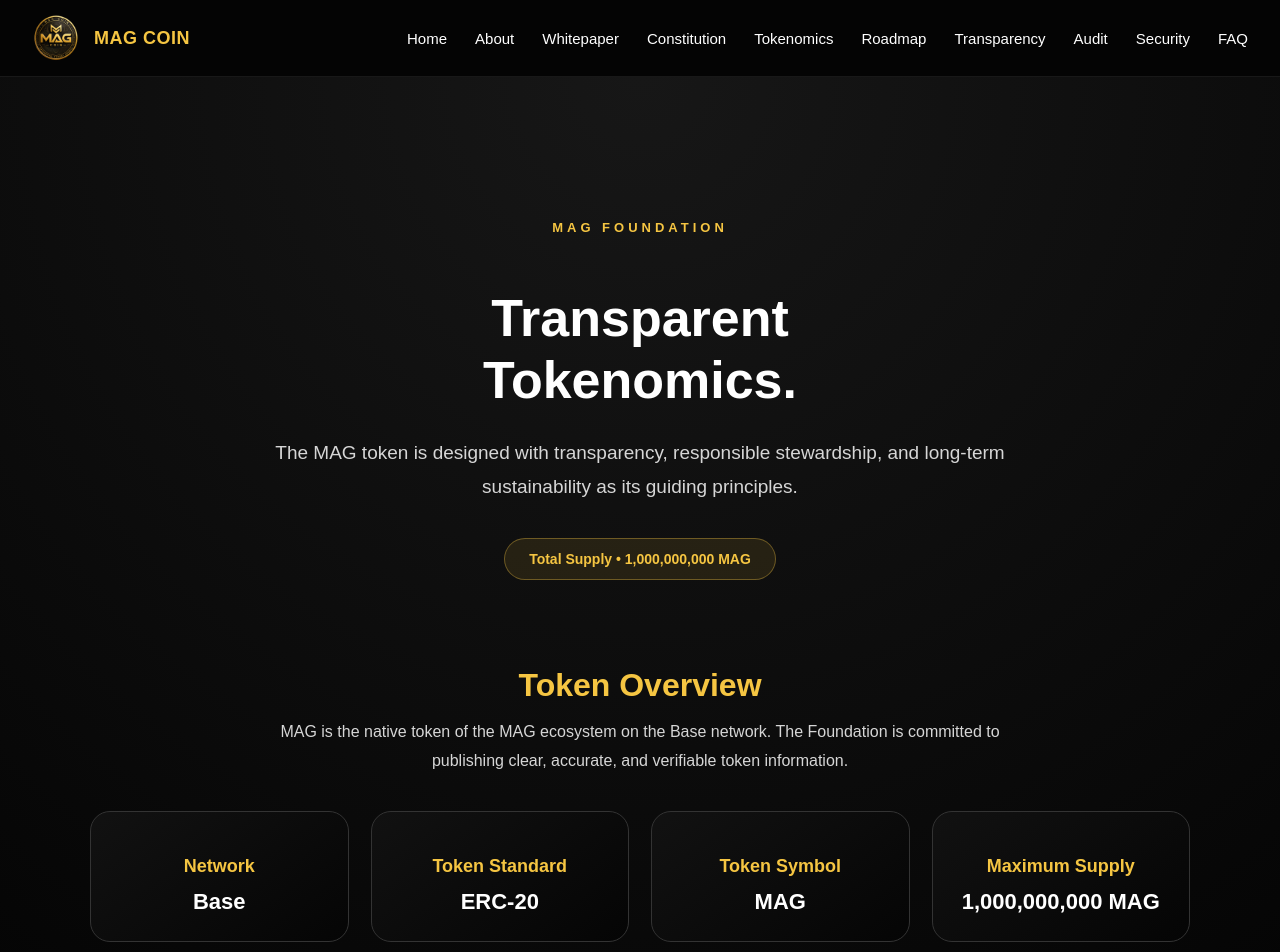
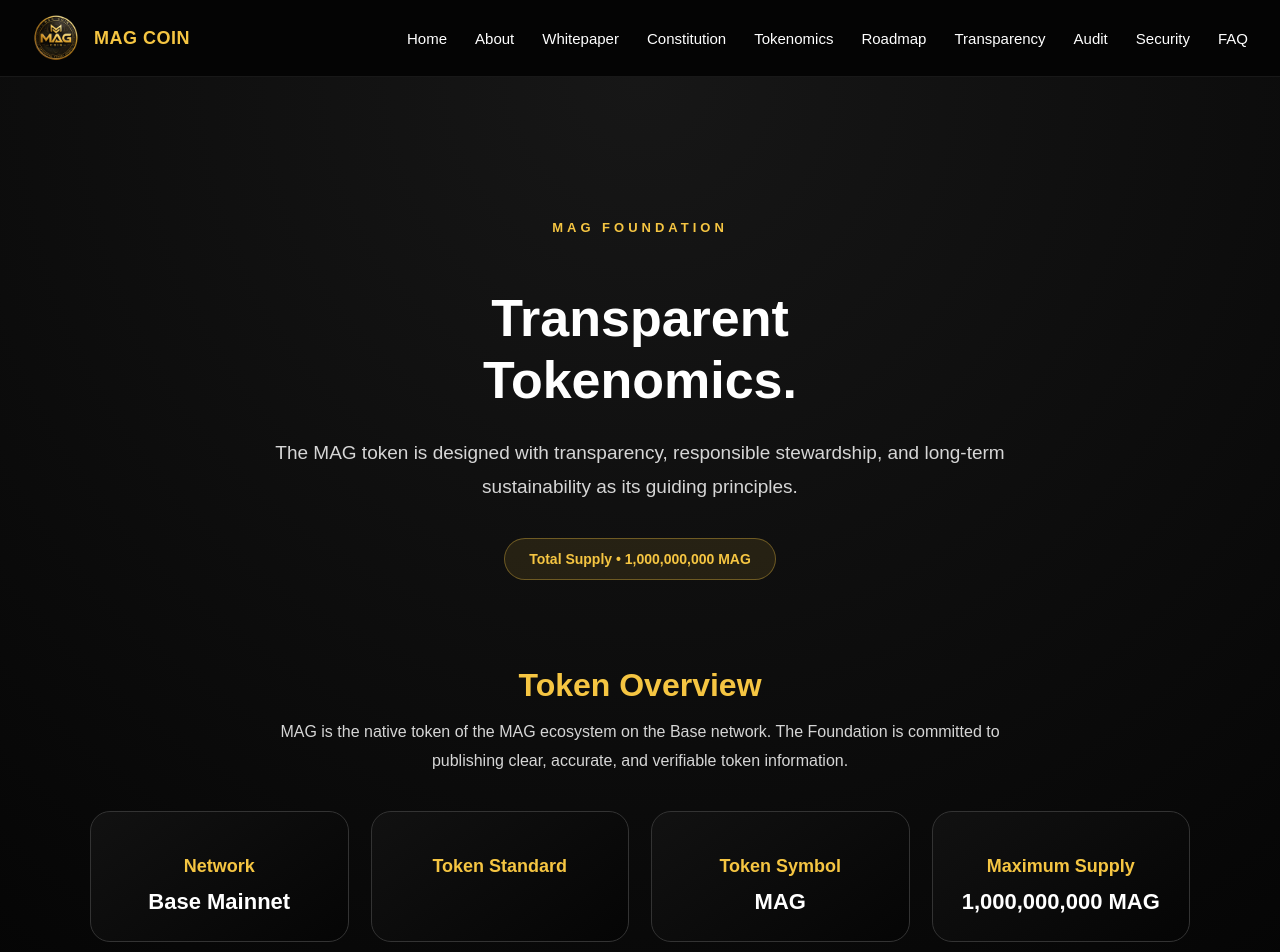
Before and after one commit to MAGZOWN/mag-coin-website, a Next.js app: page /tokenomics in a window 1280 px wide. Shown: the top 952 px of the page. Built offline with nearby package versions, Linux system fonts and the light colour scheme.

Commit message:
Refactor TokenOverview to use centralized foundationData

```diff
--- a/app/components/TokenOverview.tsx
+++ b/app/components/TokenOverview.tsx
@@ -1,4 +1,6 @@
 import type { CSSProperties } from "react";
+
+import { foundationData } from "@/app/data/foundationData";
 
 export default function TokenOverview() {
   return (
@@ -15,22 +17,22 @@
 
         <div style={styles.card} className="cardHover">
           <h3 style={styles.heading}>Network</h3>
-          <p style={styles.value}>Base</p>
+          <p style={styles.value}>{foundationData.network}</p>
         </div>
 
         <div style={styles.card} className="cardHover">
           <h3 style={styles.heading}>Token Standard</h3>
-          <p style={styles.value}>ERC-20</p>
+          <p style={styles.value}>{foundationData.tokenStandard}</p>
         </div>
 
         <div style={styles.card} className="cardHover">
           <h3 style={styles.heading}>Token Symbol</h3>
-          <p style={styles.value}>MAG</p>
+          <p style={styles.value}>{foundationData.symbol}</p>
         </div>
 
         <div style={styles.card} className="cardHover">
           <h3 style={styles.heading}>Maximum Supply</h3>
-          <p style={styles.value}>1,000,000,000 MAG</p>
+          <p style={styles.value}>{foundationData.totalSupply}</p>
         </div>
 
       </div>
```
